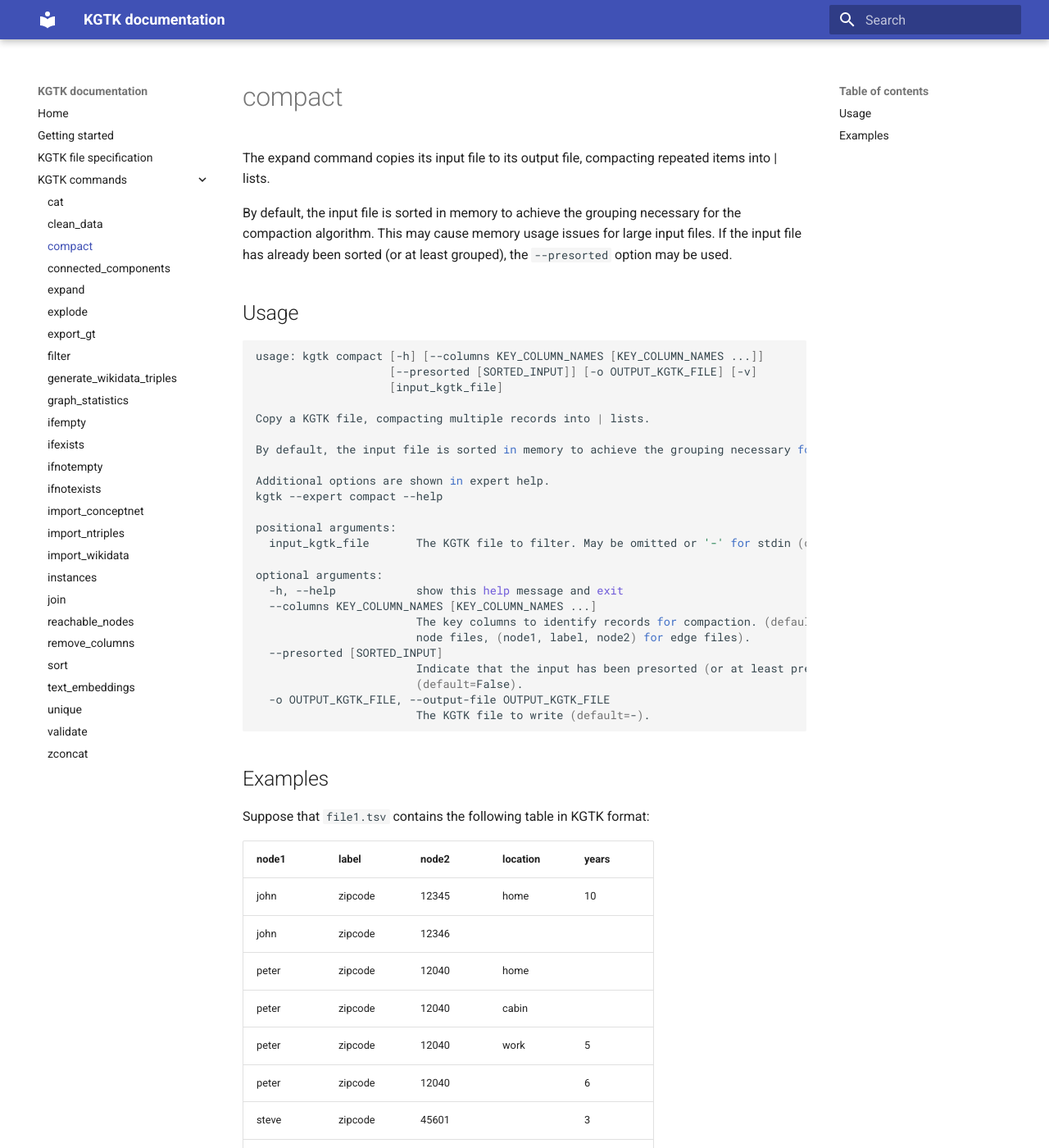
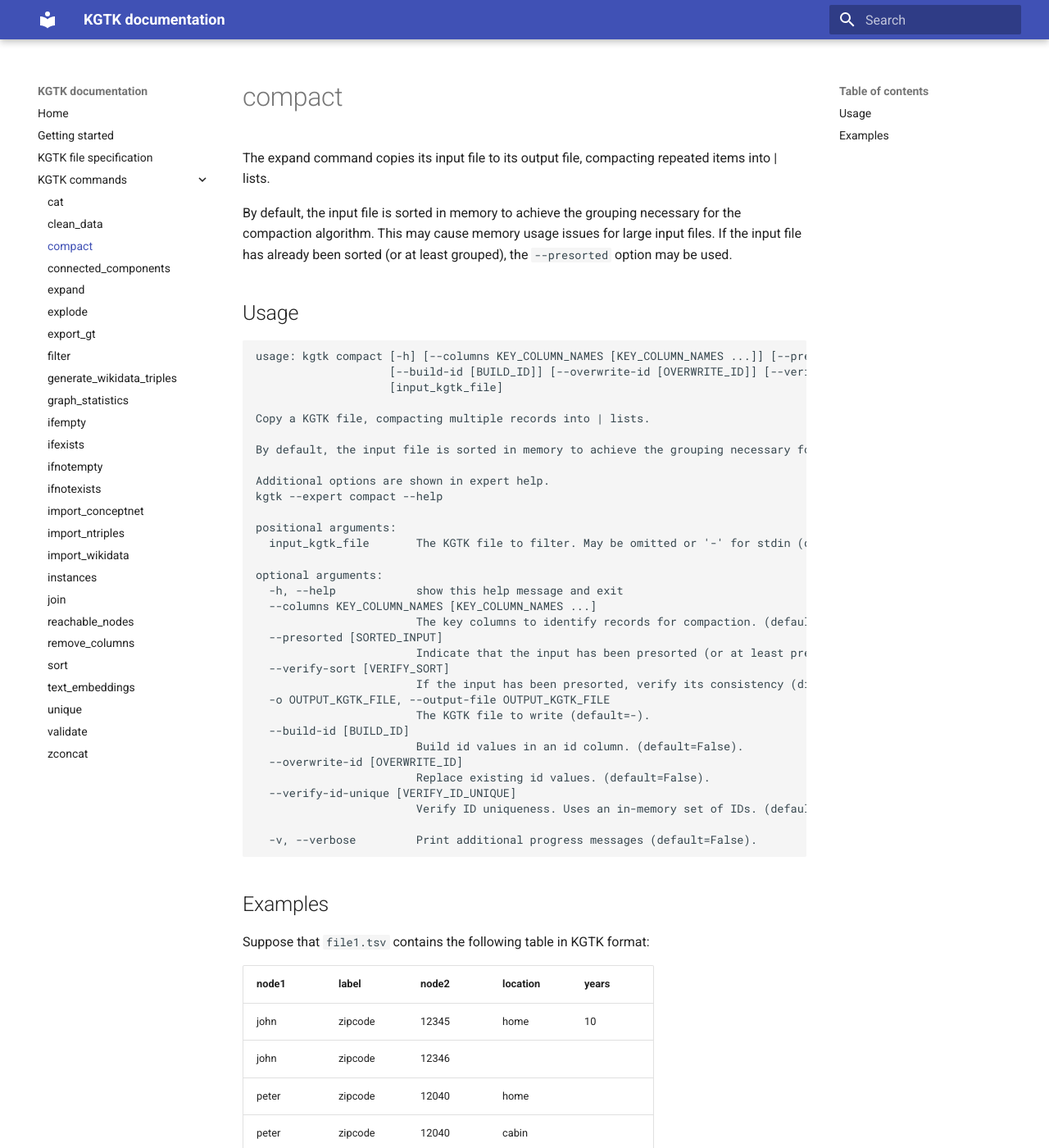
Before and after one commit to usc-isi-i2/kgtk, an MkDocs documentation site: the page built from docs/compact.md, in a window 1280 px wide and 1400 px high. Shown: the whole window at 82% size. Built offline with MkDocs 1.6.1 and Material for MkDocs 9.7.7, drawn with Linux system fonts in a browser that asks for light colours; some of the changed text lies outside the part shown.

Commit message:
Update the documentation for ID building.

````diff
--- a/docs/compact.md
+++ b/docs/compact.md
@@ -9,9 +9,9 @@ option may be used.
 
 ## Usage
 
-```bash
-usage: kgtk compact [-h] [--columns KEY_COLUMN_NAMES [KEY_COLUMN_NAMES ...]]
-                    [--presorted [SORTED_INPUT]] [-o OUTPUT_KGTK_FILE] [-v]
+```
+usage: kgtk compact [-h] [--columns KEY_COLUMN_NAMES [KEY_COLUMN_NAMES ...]] [--presorted [SORTED_INPUT]] [--verify-sort [VERIFY_SORT]] [-o OUTPUT_KGTK_FILE]
+                    [--build-id [BUILD_ID]] [--overwrite-id [OVERWRITE_ID]] [--verify-id-unique [VERIFY_ID_UNIQUE]] [-v]
                     [input_kgtk_file]
 
 Copy a KGTK file, compacting multiple records into | lists.
@@ -27,14 +27,21 @@ positional arguments:
 optional arguments:
   -h, --help            show this help message and exit
   --columns KEY_COLUMN_NAMES [KEY_COLUMN_NAMES ...]
-                        The key columns to identify records for compaction. (default=id for
-                        node files, (node1, label, node2) for edge files).
+                        The key columns to identify records for compaction. (default=id for node files, (node1, label, node2) for edge files).
   --presorted [SORTED_INPUT]
-                        Indicate that the input has been presorted (or at least pregrouped)
-                        (default=False).
+                        Indicate that the input has been presorted (or at least pregrouped) (default=False).
+  --verify-sort [VERIFY_SORT]
+                        If the input has been presorted, verify its consistency (disable if only pregrouped). (default=True).
   -o OUTPUT_KGTK_FILE, --output-file OUTPUT_KGTK_FILE
                         The KGTK file to write (default=-).
+  --build-id [BUILD_ID]
+                        Build id values in an id column. (default=False).
+  --overwrite-id [OVERWRITE_ID]
+                        Replace existing id values. (default=False).
+  --verify-id-unique [VERIFY_ID_UNIQUE]
+                        Verify ID uniqueness. Uses an in-memory set of IDs. (default=True).
 
+  -v, --verbose         Print additional progress messages (default=False).
 ```
 
 ## Examples
@@ -188,4 +195,18 @@ The output will be the following table in KGTK format:
 | peter | zipcode | 12040 | 3    | home              |               |
 | peter | zipcode | 12040 | 4    | cabin\|work       | 5\|6          |
 | steve | zipcode | 45601 | 5    |                   | 3\|4\|5       |
-| steve | zipcode | 45601 | 5\|6 | cabin\|home\|work | 1\|2          |
+| steve | zipcode | 45601 | 6    | cabin\|home\|work | 1\|2          |
+
+Suppose you want to build new, unique IDs for your compacted edges:
+```bash
+kgtk compact file3.tsv --build-id --overwrite-id
+```
+
+The output will be the following table in KGTK format:
+
+| node1 | label   | node2 | id  | location          | years         |
+| ----- | ------- | ----- | --- | ----------------- | ------------- |
+| john  | zipcode | 12345 | E1  | home              | 10            |
+| john  | zipcode | 12346 | E2  |                   |               |
+| peter | zipcode | 12040 | E3  | cabin\|home\|work | 5\|6          |
+| steve | zipcode | 45601 | E4  | cabin\|home\|work | 1\|2\|3\|4\|5 |
````
Also changed, not shown: other parts of docs/compact.md (+1 -1 lines).
